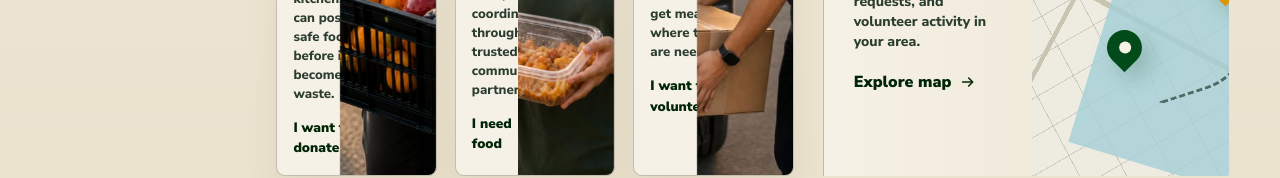
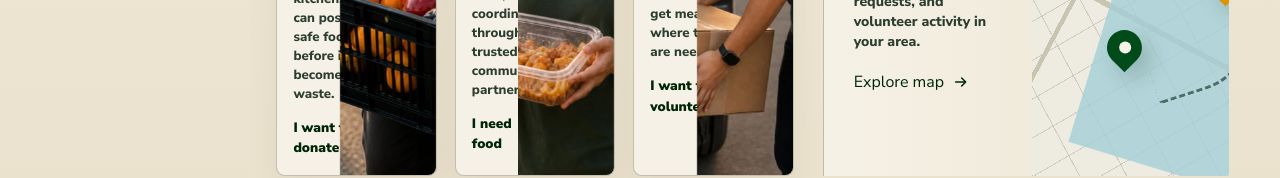
Before and after one commit to christolx/foodlink, a Next.js app in the folder frontend/: page / in a window 1280 px wide. Shown: the part 1478-1656 px from the top of the page. Built offline with nearby package versions, Linux system fonts and the light colour scheme.

Commit message:
feat(frontend): add landing-page explore map login CTA

```diff
--- /dev/null
+++ b/frontend/src/app/_components/ExploreMapButton.tsx
@@ -0,0 +1,48 @@
+"use client";
+
+import { useRouter } from "next/navigation";
+import { type ReactNode, useState } from "react";
+import { demoLogin, getMyProfile } from "@/lib/session";
+
+type ExploreMapButtonProps = {
+  children: ReactNode;
+};
+
+export function ExploreMapButton({ children }: ExploreMapButtonProps) {
+  const router = useRouter();
+  const [isLoading, setIsLoading] = useState(false);
+  const [error, setError] = useState<string | null>(null);
+
+  async function openVolunteerMap() {
+    setIsLoading(true);
+    setError(null);
+
+    try {
+      const response = await demoLogin("volunteer");
+      await getMyProfile(response.accessToken);
+      router.replace("/app");
+    } catch (err) {
+      setError(
+        err instanceof Error
+          ? err.message
+          : "Demo API unavailable. Check backend and try again.",
+      );
+      setIsLoading(false);
+    }
+  }
+
+  return (
+    <div className="map-login">
+      <button
+        type="button"
+        onClick={openVolunteerMap}
+        disabled={isLoading}
+        aria-busy={isLoading}
+      >
+        {isLoading ? "Opening map..." : "Explore map"}
+        {children}
+      </button>
+      {error ? <p role="alert">{error}</p> : null}
+    </div>
+  );
+}
--- a/frontend/src/app/page.tsx
+++ b/frontend/src/app/page.tsx
@@ -1,5 +1,6 @@
 import Image from "next/image";
 import type { UserRole } from "@/lib/api";
+import { ExploreMapButton } from "./_components/ExploreMapButton";
 
 type LandingRole = {
   eyebrow: string;
@@ -227,10 +228,9 @@ export default function Home() {
               Real-time map of available food, open requests, and volunteer
               activity in your area.
             </p>
-            <a href="#get-involved">
-              Explore map
+            <ExploreMapButton>
               <ArrowIcon />
-            </a>
+            </ExploreMapButton>
           </div>
           <div className="map-art" aria-hidden="true">
             <span className="river" />
--- a/frontend/src/app/styles/landing.css
+++ b/frontend/src/app/styles/landing.css
@@ -67,7 +67,8 @@
 .button,
 .text-link,
 .role-card a,
-.map-copy a {
+.map-copy a,
+.map-copy button {
   display: inline-flex;
   align-items: center;
 }
@@ -142,7 +143,8 @@
 .button svg,
 .text-link svg,
 .role-card a svg,
-.map-copy a svg {
+.map-copy a svg,
+.map-copy button svg {
   fill: none;
   stroke: currentColor;
   stroke-linecap: round;
@@ -550,10 +552,38 @@
 
 .text-link,
 .role-card a,
-.map-copy a {
+.map-copy a,
+.map-copy button {
   gap: 0.55rem;
   color: var(--leaf-deep);
   font-weight: 1000;
+}
+
+.map-login {
+  display: grid;
+  justify-items: start;
+  gap: 0.55rem;
+}
+
+.map-copy button {
+  padding: 0;
+  border: 0;
+  background: transparent;
+  cursor: pointer;
+  font: inherit;
+}
+
+.map-copy button:disabled {
+  cursor: wait;
+  opacity: 0.68;
+}
+
+.map-login p {
+  max-width: 18rem;
+  margin: 0;
+  color: #8f271c;
+  font-size: 0.75rem;
+  font-weight: 900;
 }
 
 .roles-map {
```
